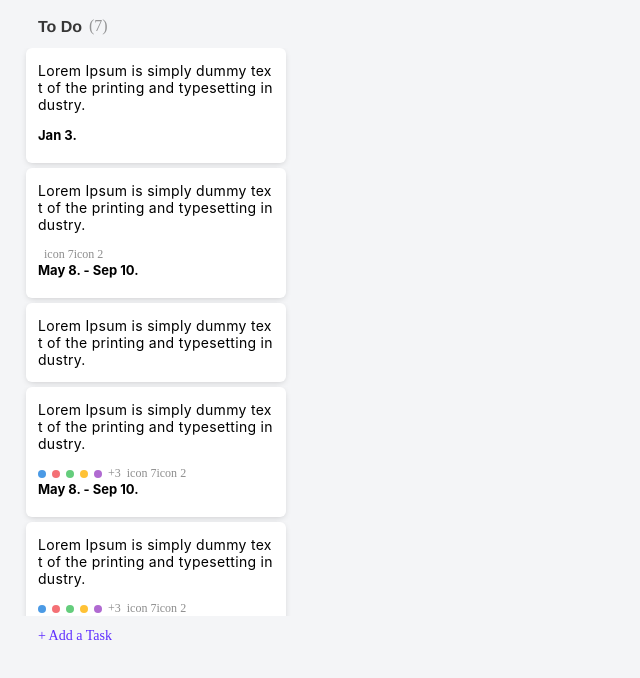
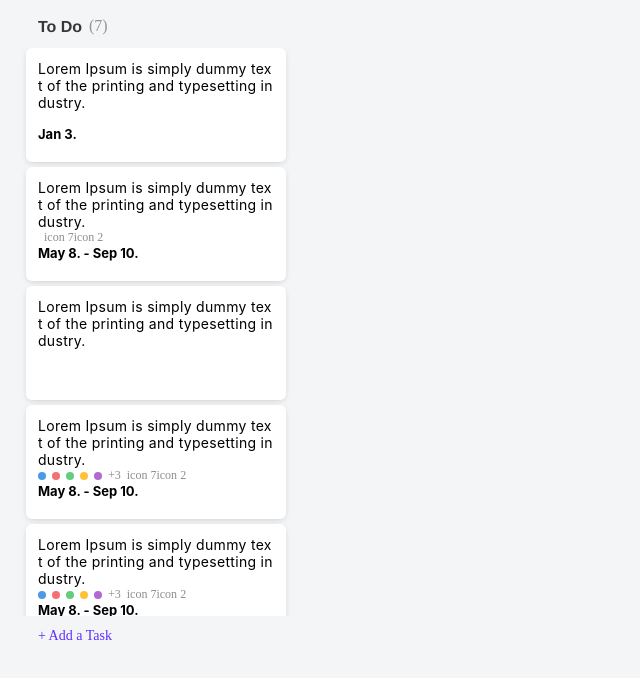
Before and after one commit to fdjokic/management-app-design, a React (Create React App) app: page / in a window 1280 px wide. Shown: the top 678 px of the page, without its empty margins (0-640 px from the left). Built offline with nearby package versions, Linux system fonts and the light colour scheme; a web font is replaced by a local one.

Commit message:
fix: css all styles

```diff
--- a/src/components/Card/Card.tsx
+++ b/src/components/Card/Card.tsx
@@ -20,7 +20,7 @@ export const Card = ({
   statusColors,
 }: ICard) => {
   return (
-    <CardStyled>
+    <CardStyled height={height}>
       <p>{text}</p>
       <StatusBar
         colors={statusColors}
--- a/src/components/Card/CardStyle.ts
+++ b/src/components/Card/CardStyle.ts
@@ -8,7 +8,8 @@ max-width: 260px;
 min-height: 60px;
 display: flex;
 flex-direction: column;
-justify-content: space-around;
+justify-content: space-between;
+height: ${(props)=>props.height };
 
 
 b{
@@ -23,12 +24,11 @@ b{
 p{
     max-width: 236px;
     word-break: break-all;
-padding: 0 12px ;
+padding: 12px 12px 0 12px;
   font-family: "SF Pro Display";
   font-size: 14px;
   letter-spacing: 0.3px;
 }
-height: ${(props)=>props.height };
   border-radius: 6px;
   background-color: ${(props)=>props.theme.pureWhite};
   box-shadow: 0 2px 7px -2px rgba(0,0,0,0.2);
--- a/src/index.css
+++ b/src/index.css
@@ -1,4 +1,4 @@
-body {
+* {
   margin: 0;
 padding: 0;
 }
```
